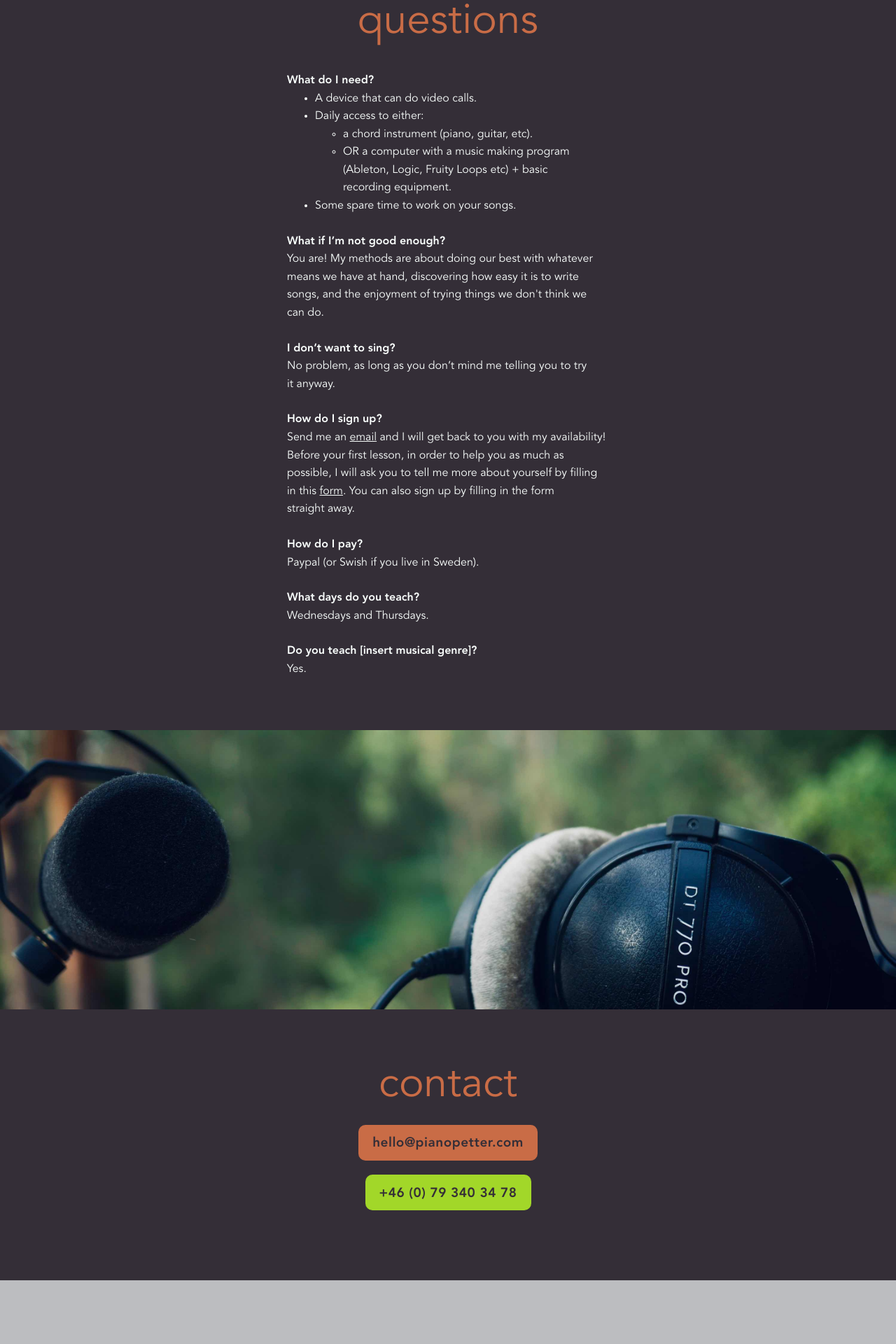
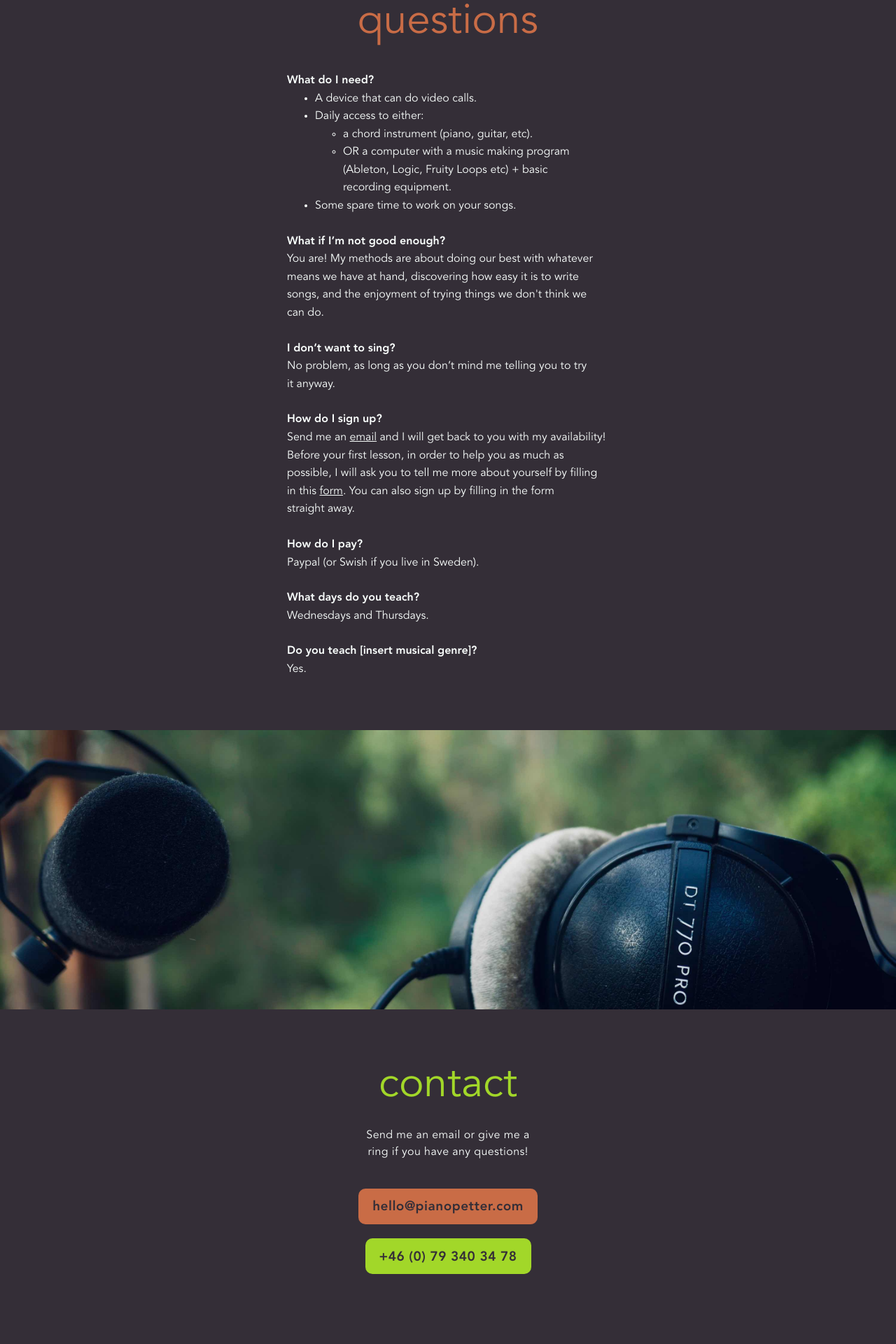
Before and after one commit to pletter/petterrylen.com, a Jekyll site: the page built from songwriting/index.markdown, in a window 1280 px wide. Shown: the part 4267-6187 px from the top of the page at 70% size. Built offline with Jekyll 4.4.1, drawn with Linux system fonts in a browser that asks for light colours; before the commit the page ends 6096 px from its top, so only the background shows below that.

Commit message:
contact text

```diff
--- a/_layouts/songwriting.html
+++ b/_layouts/songwriting.html
@@ -376,6 +376,14 @@
 			display: block;
 		}
 
+		.contacttext {
+			width: 350px;
+			text-align: center;
+			margin: 23px auto 20px;
+			letter-spacing: 0.4px;
+			line-height: 1.5em;
+		}
+
 		@media screen and (max-width: 600px) {
 
 			#titles {
@@ -471,6 +479,10 @@
 				display: none;
 			}
 
+			.contacttext {
+				width: 80vw;
+			}
+
 		}
 
 	</style>
--- a/songwriting/index.markdown
+++ b/songwriting/index.markdown
@@ -190,12 +190,16 @@ image:
 <img class="wideimg" src="/images/mic.jpg">
 <img class="mobilimg" src="/images/micmobil.jpg">
 
-<h5 class="orange">
+<h5>
 	contact
 </h5>
+		<div class="contacttext">Send me an email or give me a <br class="wide">
+ring if you have any&nbsp;questions!
+			 <br class="wide">
+		</div>
 <div id="contact">
 <a style="background-color: #C96C46; padding: 15.5px 20px 12.5px;
-;" href="mailto:hello@pianopetter.com">hello@pianopetter.com</a>
+;" href="mailto:hello@pianopetter.com?subject=Online Songwriting Lessons">hello@pianopetter.com</a>
 <a href="tel:+46 (0) 78 340 34 79">+46 (0) 79 340 34 78</a>
 </div>
 </html>
```
